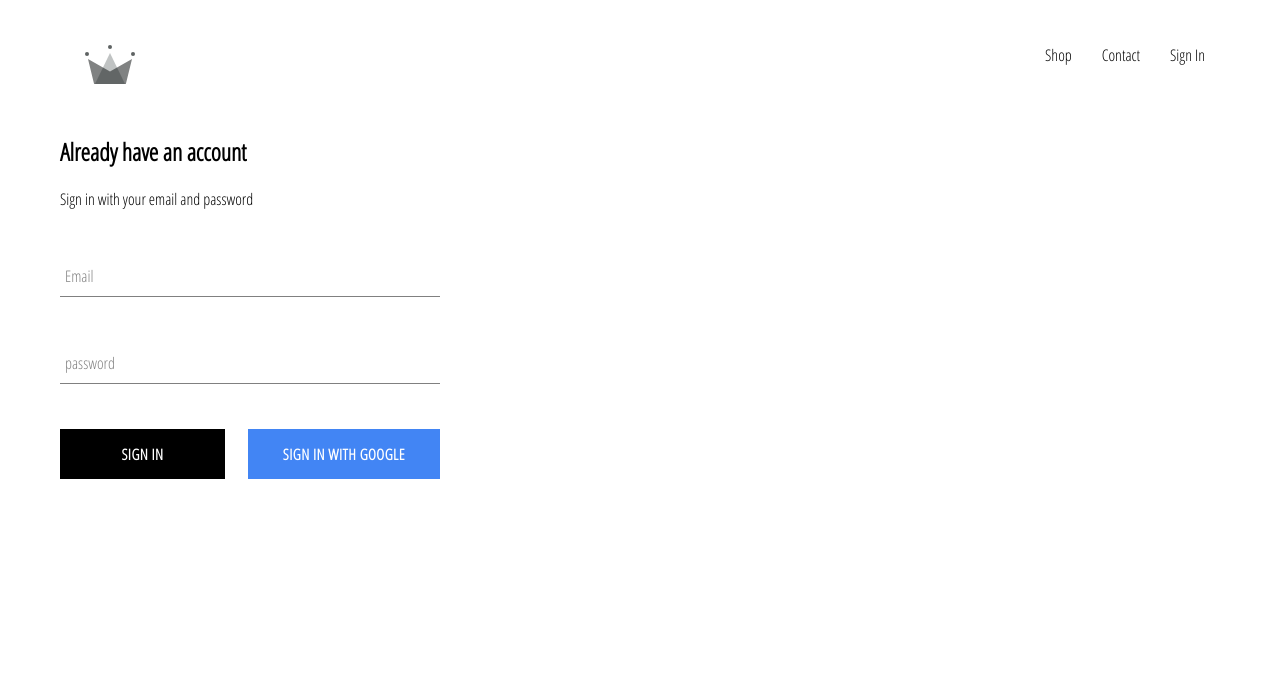
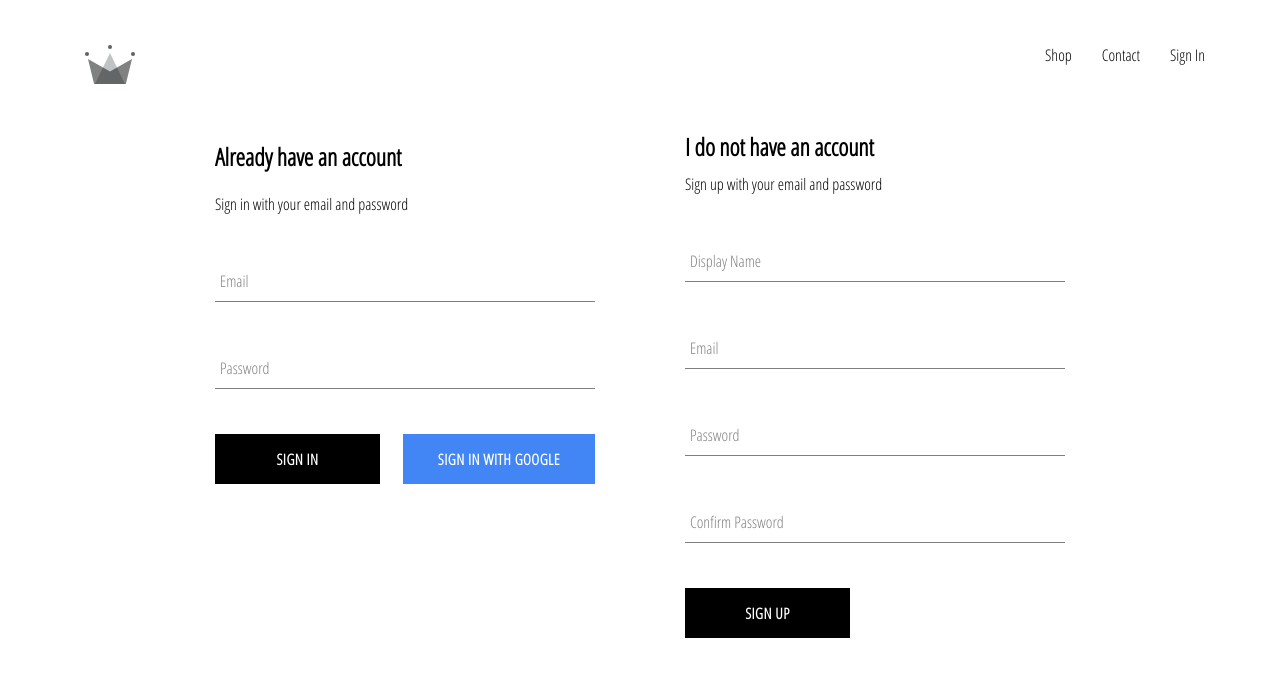
Before and after one commit to ziaddessoki/clothing-app, a React (Create React App) app: page /auth in a window 1280 px wide. Shown: the top 676 px of the page. Built offline with nearby package versions, Linux system fonts and the light colour scheme; no server answers.

Commit message:
done with auth

```diff
--- a/src/App.js
+++ b/src/App.js
@@ -28,17 +28,18 @@
         const userRef = await createUserProfileDoc(userAuth)
 
         userRef.onSnapshot(snapShot => {
-          console.log("snapShot:", snapShot)// show if user exist and generated ID
-          console.log("data:", snapShot.data()) //shows user data from DataBase
+          // console.log("snapShot:", snapShot)// show if user exist and generated ID
+          // console.log("data:", snapShot.data()) //shows user data from DataBase
           this.setState({
             currentUser: {
               id: snapShot.id,
               ...snapShot.data()
             }
-          })
+          }, () => console.log(this.state))
         })
+
       } else {
-        this.setState({ currentUser: null })
+        this.setState({ currentUser: userAuth })
       }
 
     });
--- /dev/null
+++ b/src/components/sign-up/signUp.component.jsx
@@ -0,0 +1,70 @@
+import React, { Component } from 'react'
+import './signUp.styles.scss'
+
+import FormInput from '../form-input/formInput.component'
+import CustomButton from '../customButton/customButton.component'
+
+import { auth, createUserProfileDoc } from '../../firebase/firebase.utils'
+
+class SignUp extends Component {
+    constructor(props) {
+        super(props)
+
+        this.state = {
+            displayName: '',
+            email: '',
+            password: '',
+            confirmPassword: ''
+        }
+    }
+
+    handleSubmit = async (e) => {
+        e.preventDefault()
+        const { displayName, email, password, confirmPassword } = this.state
+
+        if (password !== confirmPassword) {
+            alert('Passwords Dont Match')
+            return;
+        }
+
+        try {
+            //add to auth
+            const { user } = await auth.createUserWithEmailAndPassword(email, password)
+            //add to DB
+            await createUserProfileDoc(user, { displayName })
+
+            this.setState({
+                displayName: '',
+                email: '',
+                password: '',
+                confirmPassword: ''
+            })
+        } catch (err) {
+            console.log(err)
+        }
+
+    }
+    handleChange = e => {
+        const { name, value } = e.target;
+        this.setState({ [name]: value })
+    }
+
+    render() {
+        const { displayName, email, password, confirmPassword } = this.state
+        return (
+            <div className='sign-up'>
+                <h2 className='title'>I do not have an account</h2>
+                <span>Sign up with your email and password</span>
+                <form className='sign-up-form' onSubmit={this.handleSubmit}>
+                    <FormInput name="displayName" type='text' label='Display Name' handleChange={this.handleChange} value={displayName} required />
+                    <FormInput name="email" type='email' label='Email' handleChange={this.handleChange} value={email} required />
+                    <FormInput name='password' type='password' label='Password' handleChange={this.handleChange} value={password} required />
+                    <FormInput name='confirmPassword' type='password' label='Confirm Password' handleChange={this.handleChange} value={confirmPassword} required />
+                    <CustomButton type='submit'>Sign Up</CustomButton>
+                </form>
+            </div>
+        )
+    }
+}
+
+export default SignUp
--- /dev/null
+++ b/src/components/sign-up/signUp.styles.scss
@@ -0,0 +1,9 @@
+.sign-up{
+    display: flex;
+    flex-direction: column;
+    width: 380px;
+
+    .title{
+        margin: 10px 0;
+    }
+}
--- a/src/components/signIn/signIn.component.jsx
+++ b/src/components/signIn/signIn.component.jsx
@@ -3,7 +3,7 @@
 
 import FormInput from '../form-input/formInput.component'
 import CustomButton from '../customButton/customButton.component'
-import { signInWithGoogle } from '../../firebase/firebase.utils'
+import { signInWithGoogle, auth } from '../../firebase/firebase.utils'
 
 export default class SignIn extends Component {
     constructor(props) {
@@ -15,9 +15,16 @@
         }
     }
 
-    handleSubmit = e => {
+    handleSubmit = async e => {
         e.preventDefault();
-        this.setState({ email: '', password: '' })
+        const { email, password } = this.state
+        try {
+            await auth.signInWithEmailAndPassword(email, password)
+            this.setState({ email: '', password: '' })
+        } catch (err) {
+            console.log(err)
+        }
+
     }
 
     handleChange = e => {
@@ -35,7 +42,7 @@
 
                     <FormInput name="email" type="email" label='Email' handleChange={this.handleChange} value={this.state.email} required />
 
-                    <FormInput name="password" type="password" label='password' handleChange={this.handleChange} value={this.state.password} required />
+                    <FormInput name="password" type="password" label='Password' handleChange={this.handleChange} value={this.state.password} required />
                     <div className='buttons'>
                         <CustomButton type='submit'>Sign In</CustomButton>
                         <CustomButton onClick={signInWithGoogle} isGoogleSignIn>Sign In With Google</CustomButton>
--- a/src/pages/auth/signInAndSignUp.component.jsx
+++ b/src/pages/auth/signInAndSignUp.component.jsx
@@ -2,11 +2,13 @@
 import './signInAndSignUp.styles.scss'
 
 import SignIn from '../../components/signIn/signIn.component'
+import SignUp from '../../components/sign-up/signUp.component'
 
 const SignInAndSignUp = () => {
     return (
-        <div>
+        <div className='auth-page'>
             <SignIn />
+            <SignUp />
         </div>
     )
 }
--- a/src/pages/auth/signInAndSignUp.styles.scss
+++ b/src/pages/auth/signInAndSignUp.styles.scss
@@ -0,0 +1,7 @@
+.auth-page{
+    width: 850px;
+    display: flex;
+    // flex-direction: row;
+    justify-content:space-between;
+    margin: 30px auto;
+}
```
